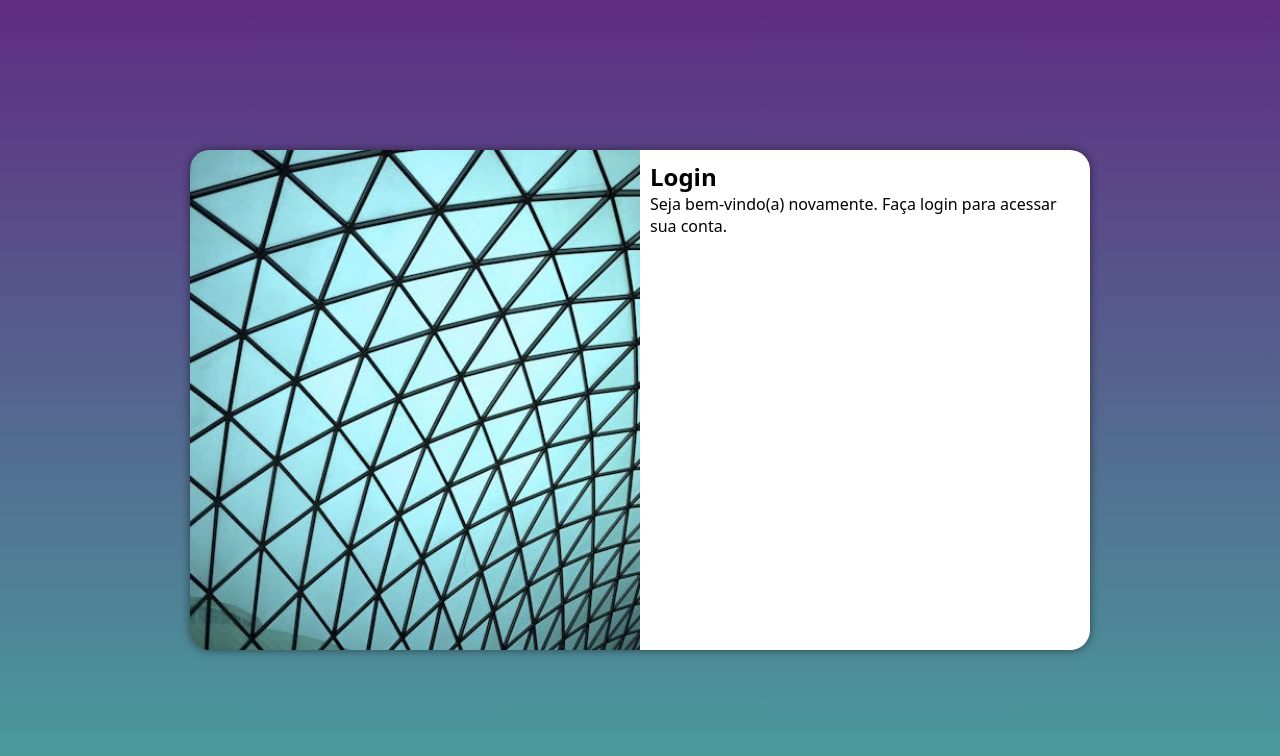
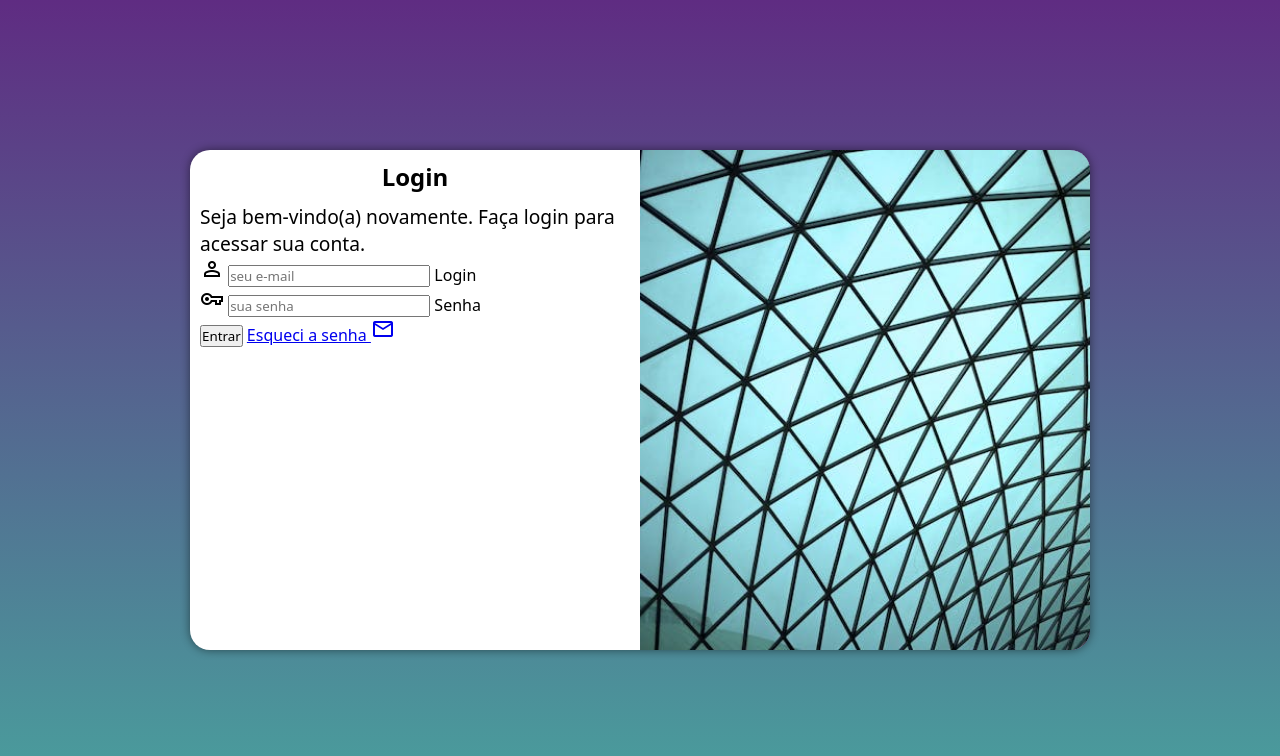
Before and after one commit to olivmadu/projeto-login, a plain HTML site: page index.html in a window 1280 px wide. Drawn offline with nearby package versions, Linux system fonts and the light colour scheme.

Commit message:
att formulario

```diff
--- a/estilos/media-query.css
+++ b/estilos/media-query.css
@@ -33,13 +33,25 @@
     }
 
     section#login > div#imagem {
-        float: left;
+        float: right;
         width: 50%;
         height: 100%;
     }
 
     section#login > div#formulario {
-        float: right;
+        float: left;
         width: 50%;
     }
+    div#formulario > h1 {
+        text-align: center;
+        margin-bottom: 10px;
+    }
+
+    div#formulario > h2 {
+        font-size: 2em;
+    }
+
+    div#formulario > p {
+        font-size: 1.2em;
+    }
 }
--- a/estilos/style.css
+++ b/estilos/style.css
@@ -50,3 +50,12 @@ section#login > div#formulario {
     display: block;
     padding: 10px;
 }
+
+div#formulario > h1 {
+    text-align: center;
+    margin-bottom: 10px;
+}
+
+div#formulario > p {
+    font-size: 1em;
+}
--- a/index.html
+++ b/index.html
@@ -6,6 +6,8 @@
     <title>Login</title>
     <link rel="stylesheet" href="estilos/style.css">
     <link rel="stylesheet" href="estilos/media-query.css">
+    <link rel="stylesheet" href="https://fonts.googleapis.com/css2?family=Material+Symbols+Outlined:opsz,wght,FILL,GRAD@24,400,0,0" />
+
 </head>
 <body>
     <main>
@@ -17,7 +19,23 @@
                 <h1>Login</h1>
                     <p>Seja bem-vindo(a) novamente. Faça login para acessar sua conta.
                     </p>
-                        <form action="login.php" method="post">
+                        <form action="login.php" method="post" autocomplete="on">
+                            <div class="campo">
+                                <span class="material-symbols-outlined">
+                                    person
+                                    </span>
+                                <input type="email" name="login" id="ilogin" placeholder="seu e-mail" autocomplete="email" required maxlength="30">
+                                <label for="ilogin"> Login </label>
+                            </div>
+                            <div class="campo">
+                                <span class="material-symbols-outlined">
+                                    vpn_key
+                                    </span>
+                                    <input type="password" name="senha" id="isenha" placeholder="sua senha" autocomplete="current-password" required minlength="8" maxlength="20">
+                                <label for="isenha"> Senha </label>
+                            </div>
+                            <input type="submit" value="Entrar">
+                            <a href="esqueci.html">Esqueci a senha <i class="material-symbols-outlined">mail</i></a>
                         </form>
             </div>
         </section>
```
